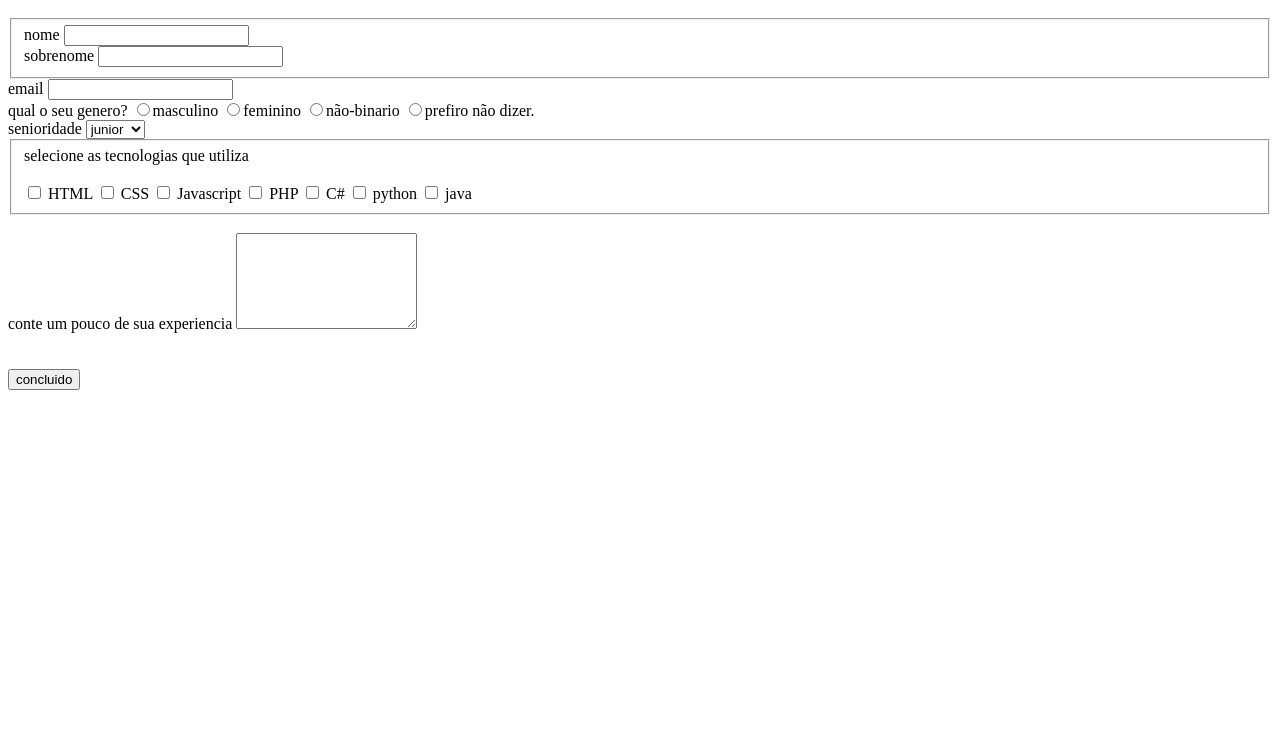
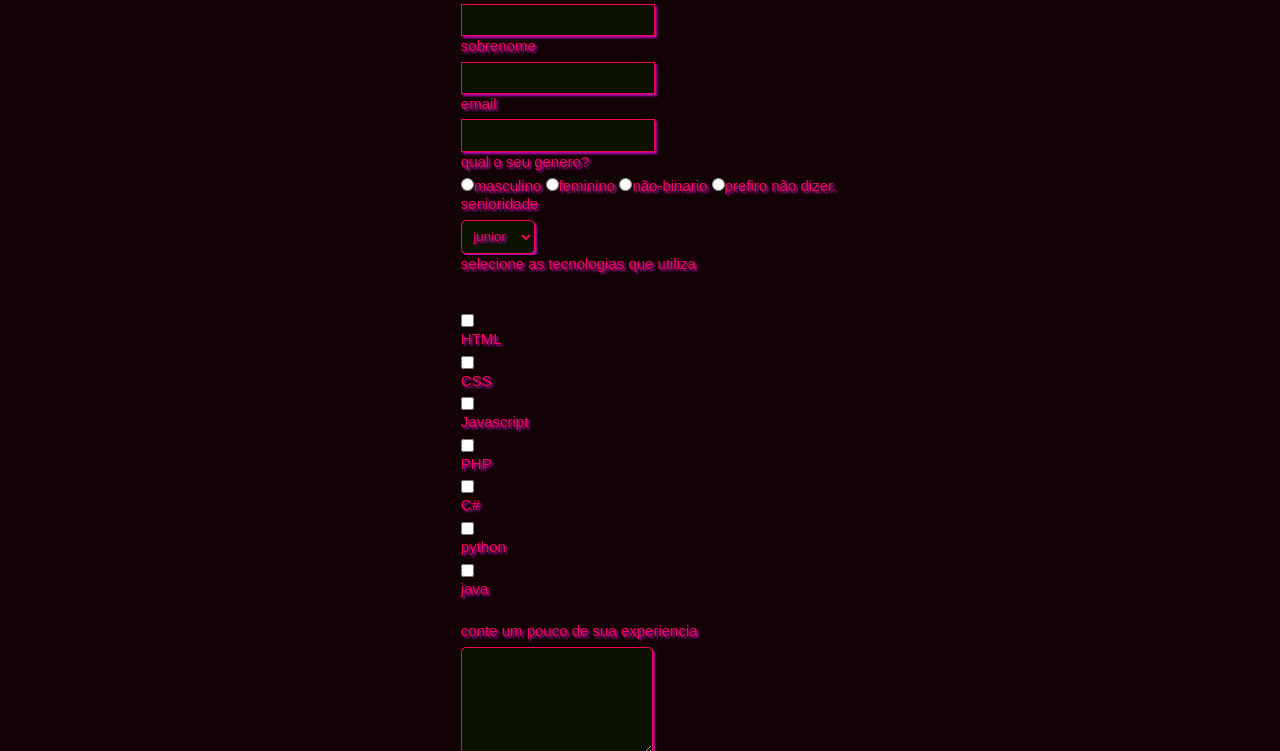
Before and after one commit to paz20071108/TrabalhoForm, a plain HTML site: page index.html in a window 1280 px wide. Shown: the part 114-865 px from the top of the page. Before the commit the page ends 800 px from the top, so only its background shows below. Drawn offline with Linux system fonts and the light colour scheme.

Commit message:
first commit

```diff
--- a/index.css
+++ b/index.css
@@ -0,0 +1,87 @@
+*{
+    margin: 0;
+    padding: 0;
+}
+#titulo{
+    font-family: sans-serif;
+    margin-left: 7%;
+    text-shadow: 2px 2px 2px rgb(190, 7, 181);
+}
+#subtitulo{
+    font-family: sans-serif;
+    color:#f20550;
+    margin-left: 10%;
+    text-shadow: 2px 2px 2px rgb(190, 7, 181);
+}
+fieldset{
+    border: 0;
+    background-color: rgb(18, 2, 5);
+    text-shadow: 2px 2px 2px rgb(190, 7, 181);
+}
+body{
+    background-color: rgb(18, 2, 5);
+    font-family: sans-serif;
+    font-size: 15px;
+    color: #f20550;
+    margin-left: 36%;
+    margin-top: 2%;
+    justify-content: center;
+    text-shadow: 2px 2px 2px rgb(190, 7, 181);
+}
+text,select,textarea,button{
+    border-radius: 5px;
+    color: #f20550;
+    background-color: rgb(11, 18, 2);
+    text-shadow: 2px 2px 2px rgb(190, 7, 181);
+}
+.campo{
+    margin-bottom: 1px;
+
+}
+.campo label{
+    margin-bottom: 0.2cm;
+    color: #f20550;
+    display: block;
+    text-shadow: 2px 2px 2px rgb(190, 7, 181);
+
+}
+fieldset.grupo .campo{
+    float: left;
+    margin-right: 1cm;
+}
+.campo input[type="text"], .campo input[type="email"], .campo select, .campo textarea{
+    padding: 0.2cm;
+    border: 1px solid #f20550;
+    box-shadow: 2px 2px 2px rgb(190, 7, 181);
+    text-shadow: 2px 2px 2px rgb(190, 7, 181);
+    background-color: rgb(11, 18, 2);
+    display: block;
+
+}
+.campo select option{
+    padding-right: 1cm;
+    background-color: rgb(11, 18, 2);
+
+}
+.campo input:focus, .campo select:focus, .campo textarea:focus{
+    background-color: black;
+}
+.botao {
+    font-size: 1.2em;
+    border: 0;
+    margin-bottom: 1em;
+    color:  #f20550;
+    padding: 0.2em 0.6em;
+    border: 1px solid #f20550;
+    box-shadow: 2px 2px 2px rgb(190, 7, 181);
+    text-shadow: 2px 2px 2px rgb(190, 7, 181);
+    background-color: rgb(11, 18, 2);
+    position: absolute;
+    bottom: -40%;
+    left: 80%;
+    margin-right: -50%;
+    transform: translate(-50%, -50%)
+}
+.botao, select{
+    cursor: pointer;
+}
--- a/index.html
+++ b/index.html
@@ -1,19 +1,20 @@
 <!DOCTYPE html>
 <html lang="en">
+    <link rel="stylesheet" href="index.css" >
 <head>
     <meta charset="UTF-8">
     <meta name="viewport" content="width=device-width, initial-scale=1.0">
     <title>cadastro</title>
-    <link rel="stylesheet" href="index.css">
+
 </head>
 <body>
     <div>
-        <h1 class="titulo">cadastro de DEVs</h1>
+        <h1 id="titulo">cadastro de DEVs</h1>
         <p class="subtitulo">complete suas informações</p>
         <br>
     </div>
     <form>
-        <fieldset class="grupo">
+        <fieldset id="grupo">
             <div class="campo">
                 <label for="nome">nome</label>
                 <input type="text" name="nome" id="nome" required>
```
